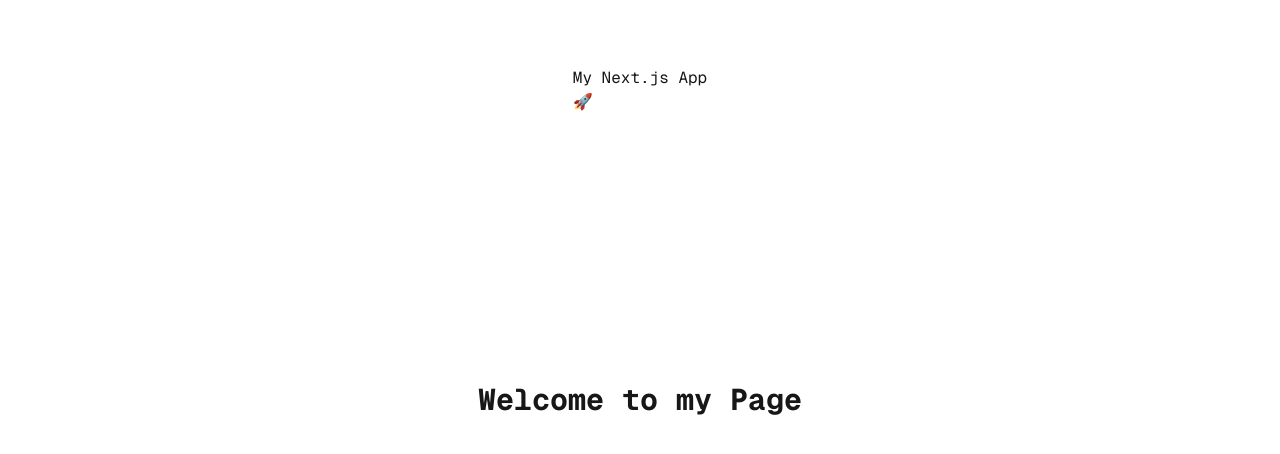
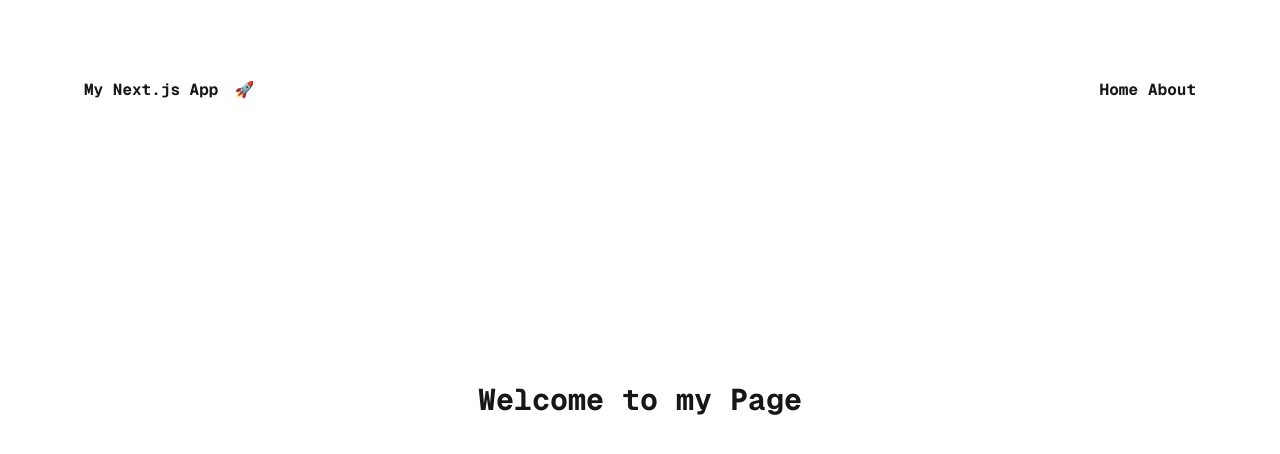
Before and after one commit to Xorla01/alx-project-0x02-setup, a Next.js app in the folder alx-project-0x02/: page / in a window 1280 px wide. Shown: the top 454 px of the page. Built offline with nearby package versions, Linux system fonts and the light colour scheme.

Commit message:
#Add home.tsx and About.tsx files

```diff
--- a/alx-project-0x02/components/layout/Header.tsx
+++ b/alx-project-0x02/components/layout/Header.tsx
@@ -1,12 +1,22 @@
 import { HeaderProps } from "@/interfaces";
+import Link from "next/link";
 import React from "react";
 
-const Header: React.FC<HeaderProps> = ({ title = "My Page", logo = "" }) => {
+const Header: React.FC<HeaderProps> = ({ title = "", logo = "", links = [] }) => {
     return (
-        <div>
-            <h1>{title}</h1>
-            <div>{logo}</div>
-        </div>
+        <header className="flex font-bold justify-between items-center gap-10 p-1 w-full h-10">
+            <div className="flex gap-4 justify-between items-center">
+                <h1>{title}</h1>
+                <div>{logo}</div>
+            </div>
+
+            <nav className="flex gap-2.5">{links.map((link)  => (
+                <Link key={link.href} href={link.href} className="hover:underline">
+                    {link.label}
+                </Link>
+                ))}
+            </nav>
+        </header>
     );
 }
 
--- a/alx-project-0x02/interfaces/index.ts
+++ b/alx-project-0x02/interfaces/index.ts
@@ -1,4 +1,13 @@
 export interface HeaderProps {
     title?: string;
     logo?: string;
+    links?: { label: string; href: string }[];
 }
+
+export interface HomeProps {
+    title?: string;
+}
+
+export interface AboutProps {
+    title?: string;
+}
--- /dev/null
+++ b/alx-project-0x02/pages/about.tsx
@@ -0,0 +1,12 @@
+import { AboutProps } from "@/interfaces";
+import React from "react";
+
+const About: React.FC<AboutProps> = ({ title="" }) => {
+        return (
+        <div>
+            <h1 className="flex font-medium text-xl justify-center items-center p-10">Find everything about me here!</h1>
+        </div>
+    );
+}
+
+export default About;
--- /dev/null
+++ b/alx-project-0x02/pages/home.tsx
@@ -0,0 +1,12 @@
+import { HomeProps } from "@/interfaces";
+import React from "react";
+
+const Home: React.FC<HomeProps> =({ title="" }) => {
+    return (
+        <div className="flex flex-row gap-2">
+            <h1 className="font-medium text-xl">This is my homepage</h1>
+        </div>
+    );
+}
+
+export default Home;
--- a/alx-project-0x02/pages/index.tsx
+++ b/alx-project-0x02/pages/index.tsx
@@ -13,9 +13,8 @@ const geistMono = Geist_Mono({
 
 export default function Home() {
   return (
-    <div
-      className={`${geistSans.className} ${geistMono.className} font-sans grid grid-rows-[20px_1fr_20px] items-center justify-items-center min-h-screen p-8 pb-20 gap-16 sm:p-20`}>
-      <Header title="My Next.js App" logo="🚀" />
+    <div className={`${geistSans.className} ${geistMono.className} font-sans grid grid-rows-[20px_1fr_20px] items-center justify-items-center min-h-screen p-8 pb-20 gap-16 sm:p-20`}>
+      <Header title="My Next.js App" logo="🚀" links= {[ { label: "Home", href: "/" }, { label: "About", href: "/about" } ]} />
 
       <h1 className="font-bold text-3xl">
         Welcome to my Page
```
